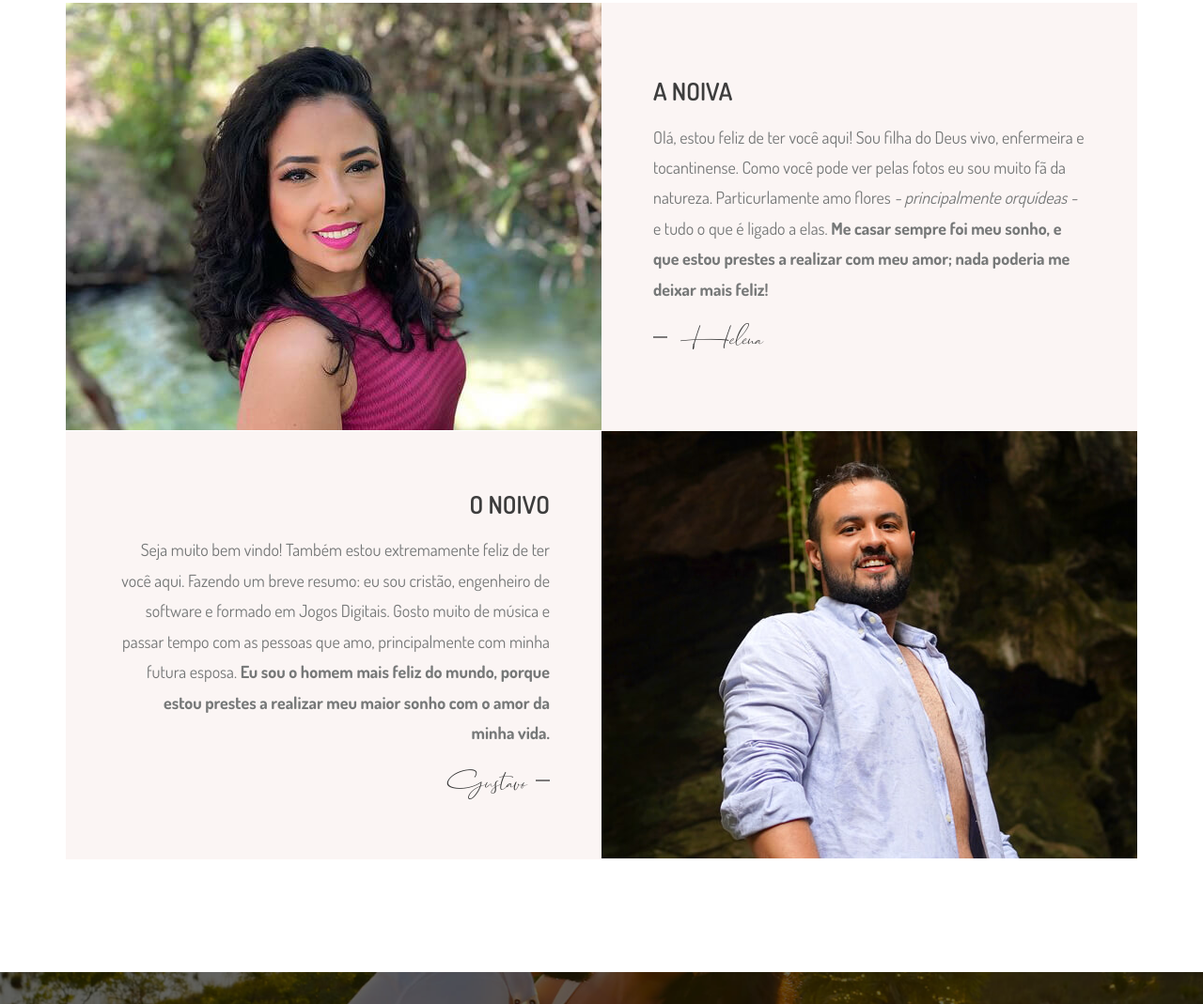
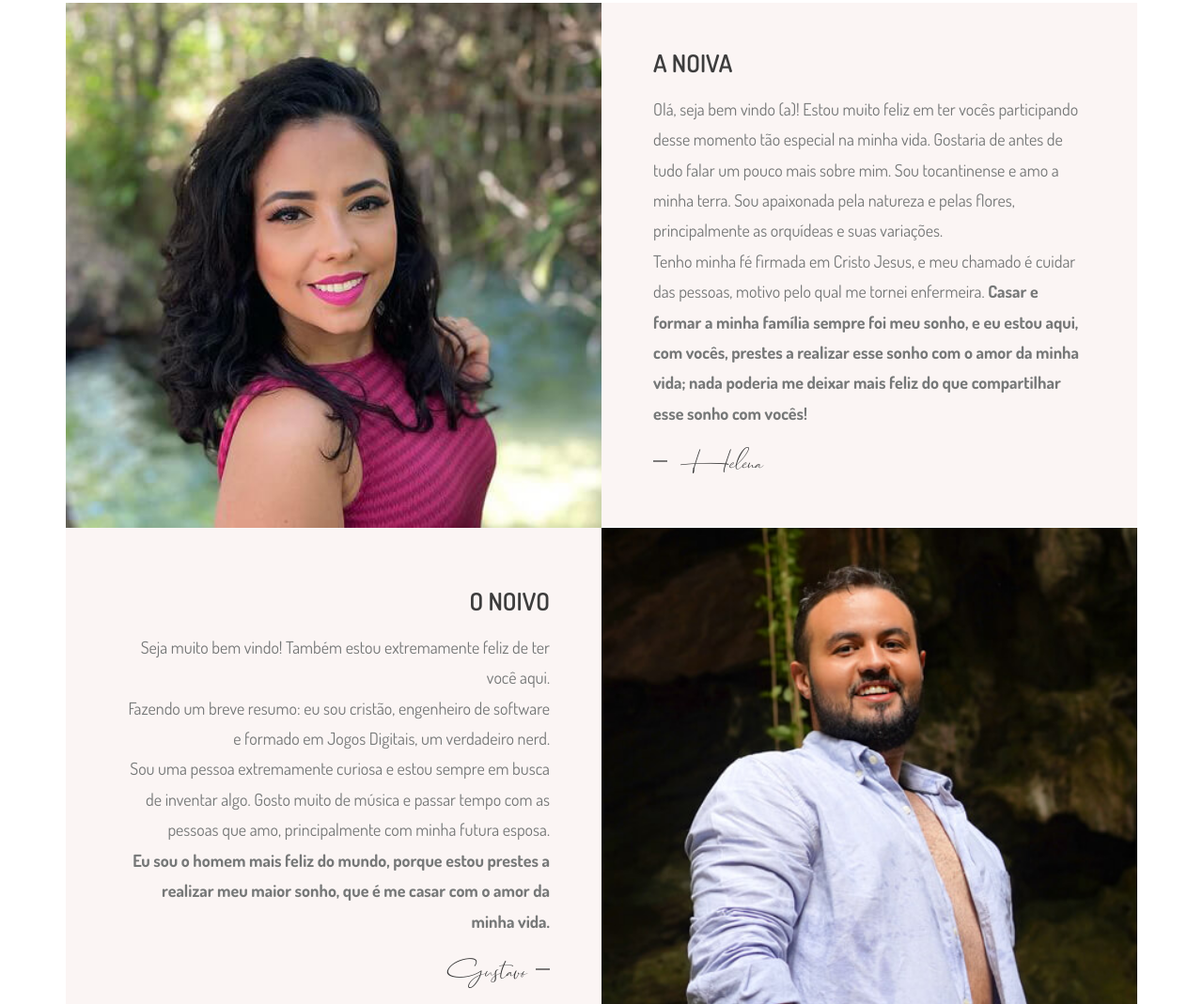
Before and after one commit to guscsales/my-wedding, a website: page src/index.html in a window 1280 px wide. Shown: the part 918-1987 px from the top of the page at 94% size. Drawn offline with Linux system fonts and the light colour scheme.

Commit message:
update text

```diff
--- a/src/css/style.css
+++ b/src/css/style.css
@@ -2004,7 +2004,7 @@ a:focus {
 .wedding-couple-section .gb > div {
   width: 50%;
   float: left;
-  min-height: 426px;
+  min-height: 554px;
 }
 @media (max-width: 991px) {
   .wedding-couple-section .gb > div {
--- a/src/index.html
+++ b/src/index.html
@@ -176,12 +176,13 @@
 									<div class="details-inner">
 										<h3>A Noiva</h3>
 										<p>
-											Olá, estou feliz de ter você aqui!
-											Sou filha do Deus vivo, enfermeira e tocantinense.
-											Como você pode ver pelas fotos eu sou muito fã da natureza.
-											Particurlamente amo flores <em>- principalmente orquídeas -</em>
-											e tudo o que é ligado a elas.
-											<strong>Me casar sempre foi meu sonho, e que estou prestes a realizar com meu amor; nada poderia me deixar mais feliz!</strong>
+											Olá, seja bem vindo (a)! Estou muito feliz em ter vocês participando desse momento tão especial na minha vida.
+											Gostaria de antes de tudo falar um pouco mais sobre mim. Sou tocantinense e amo a minha terra.
+											Sou apaixonada pela natureza e pelas flores, principalmente as orquídeas e suas variações.<br />
+											Tenho minha fé firmada  em Cristo Jesus, e meu chamado é cuidar das pessoas, motivo pelo qual me tornei enfermeira.
+											<strong>Casar e formar a minha família sempre foi meu sonho, e eu estou aqui,
+											com vocês, prestes a realizar esse sonho com o amor da minha vida;
+												nada poderia me deixar mais feliz do que compartilhar esse sonho com vocês!</strong>
 										</p>
 										<span class="signature">Helena</span>
 									</div>
@@ -193,13 +194,14 @@
 										<h3>O Noivo</h3>
 										<p>
 											Seja muito bem vindo! Também estou extremamente feliz de ter você
-											aqui. Fazendo um breve resumo: eu sou cristão, engenheiro
-											de software e formado em Jogos Digitais. Gosto muito de
-											música e passar tempo com as pessoas que amo,
-											principalmente com minha futura esposa.
+											aqui.<br />Fazendo um breve resumo: eu sou cristão, engenheiro
+											de software e formado em Jogos Digitais, um verdadeiro nerd.<br />
+											Sou uma pessoa extremamente curiosa e estou sempre em busca de inventar algo.
+											Gosto muito de música e passar tempo com as pessoas que amo,
+											principalmente com minha futura esposa.<br />
 											<strong
 											>Eu sou o homem mais feliz do mundo, porque estou
-												prestes a realizar meu maior sonho com o amor da minha
+												prestes a realizar meu maior sonho, que é me casar com o amor da minha
 												vida.</strong
 											>
 										</p>
```
